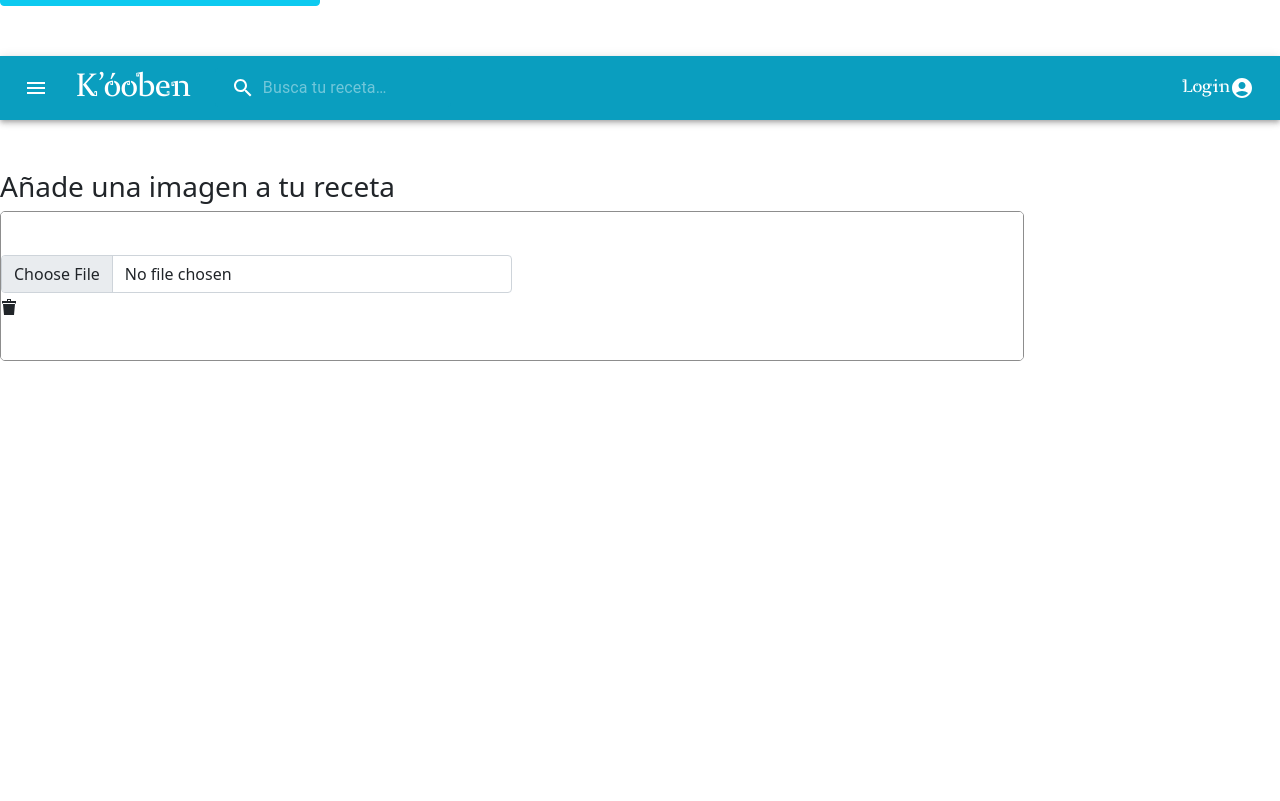
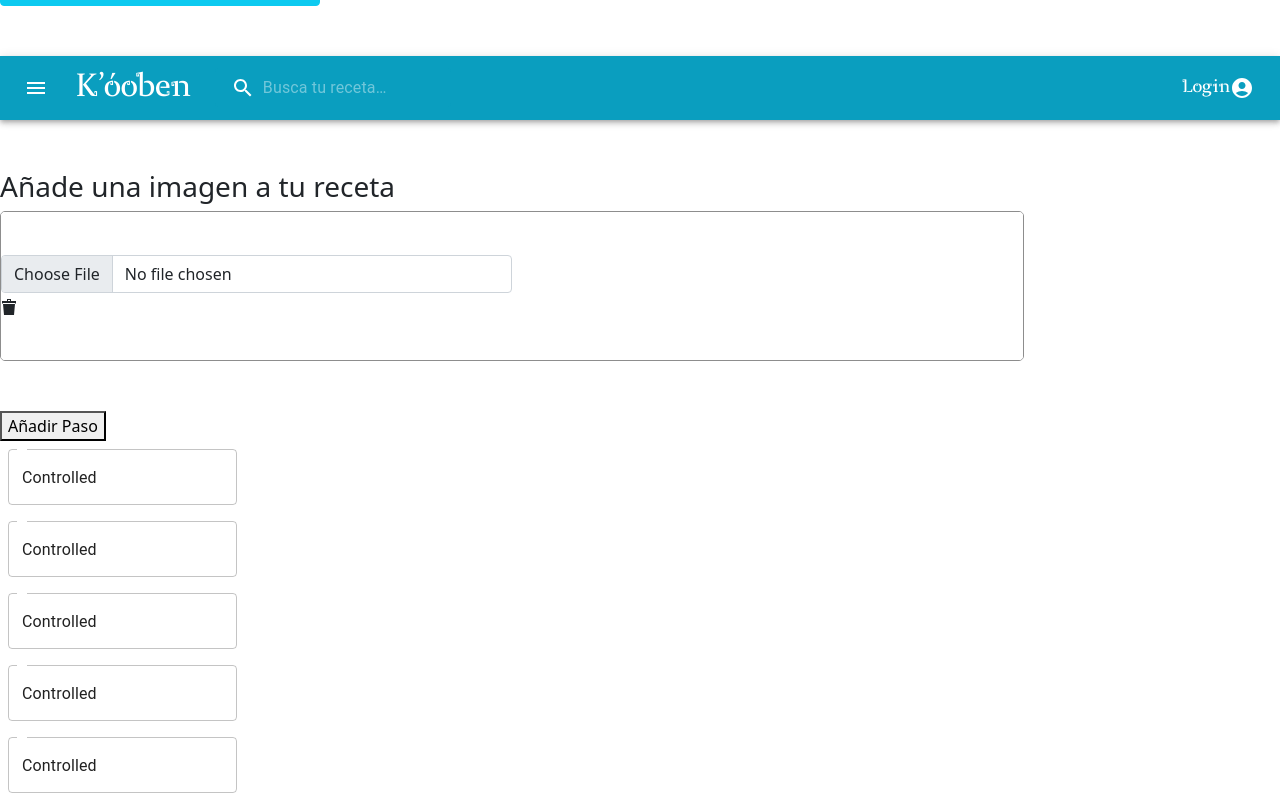
Before and after one commit to KoobenNutriapp/kooben-front, a React (Create React App) app: page / in a window 1280 px wide. Shown: the part 4133-4934 px from the top of the page. Before the commit the page ends 4544 px from the top, so only its background shows below. Built offline with nearby package versions, Linux system fonts and the light colour scheme.

Commit message:
add test array for rendering step inputs

```diff
--- a/src/App.js
+++ b/src/App.js
@@ -13,6 +13,7 @@ import UploadImage from './components/UploadImage';
 import TagsManager from './components/TagsManager';
 import Modals from './components/Modals';
 import MainSearchBar from './components/MainSearchBar';
+import MultilineTextFields from './components/StepsProcedureInputs';
 
 function App() {
 
@@ -314,6 +315,8 @@ function App() {
 
 <div className="tempDivider"></div>
 
+<MultilineTextFields />
+
     </div>
   );
 }
--- a/src/components/StepsProcedureInputs/index.js
+++ b/src/components/StepsProcedureInputs/index.js
@@ -1,41 +1,120 @@
-// import {useState} from 'react';
-import {Form, Label, Input, FormGroup} from 'reactstrap';
-import Buttons from '../../components/Buttons'
-import './StepsProcedureInputs.scss';
+// // import {useState} from 'react';
+// import {Form, Label, Input, FormGroup} from 'reactstrap';
+// import Buttons from '../../components/Buttons'
+// import './StepsProcedureInputs.scss';
 
-function ProcedureSteps(){
+import * as React from 'react';
+import {useState} from 'react'
+import Box from '@mui/material/Box';
+import TextField from '@mui/material/TextField';
+import Input from '@mui/material/Input'
+import Button from '@mui/material/Button'
+import IconButton from '@mui/material/IconButton'
+// import PhotoCamera from '@mui/material/PhotoCamera'
 
 
-    const testingHandler = (e) => {
-        console.log(e.target.value)
-    }
-    return(
-        <div>
+export default function MultilineTextFields() {
+  const [value, setValue] = useState('Controlled');
 
-            <Input
-            className='Input-Style'
-            id = 'CreateTitleInput'
-            name='CreateTitleInput'
-            placeholder='Dale el mejor título a tus creaciones'
-            type= 'textarea'
-            // onChange={(e)=> {setTitle(e.target.value)}}
-            />
+  const handleChange = (event) => {
+    setValue(event.target.value);
+  };
 
-            {/* <Buttons
-                    color = {$mayan-blue}
-                    children={'Agregar Paso'}
-                    size={'small'}
-                    callback={}/> */}
+  let testArray = [1, 2, 3, 4, 5];
 
-                    <Buttons
-                    color={$mayan-blue}
-                    children={'Añadir Paso'}
-                    size={small}
-                    callback={testingHandler}
-                    />
+  // const [steps, setSteps] = useState([]);
+  // // console.log(steps)
 
-        </div>
-    );
-};
+  // const addStep = () => {
+  //     setSteps(steps + 1)
+  //     console.log(steps)
+  //   };
 
-export default ProcedureSteps
+  //   React.useEffect(() => {
+  //     testArray.push(steps)
+  //     console.log(testArray)
+
+  //   }, [steps])
+
+  // console.log(steps);
+  // console.log(testArray);
+
+  return (
+    <div>
+
+    <button>Añadir Paso</button>
+
+  {    testArray.map(item => (
+
+      <Box
+      component="form"
+      sx={{
+        '& .MuiTextField-root': { m: 1, width: '25ch' },
+      }}
+      noValidate
+      autoComplete="off"
+    >
+      <div>
+        <TextField
+          id="outlined-multiline-flexible"
+          label=" "
+          multiline
+          maxRows={4}
+          value={value}
+          onChange={handleChange}
+        />
+
+      </div>
+    </Box>
+    ))}
+
+    </div>
+
+
+
+
+  );
+}
+
+
+
+
+
+
+
+// function ProcedureSteps(){
+
+
+//     const testingHandler = (e) => {
+//         console.log(e.target.value)
+//     }
+//     return(
+//         <div>
+
+//             <Input
+//             className='Input-Style'
+//             id = 'CreateTitleInput'
+//             name='CreateTitleInput'
+//             placeholder='Dale el mejor título a tus creaciones'
+//             type= 'textarea'
+//             // onChange={(e)=> {setTitle(e.target.value)}}
+//             />
+
+//             {/* <Buttons
+//                     color = {$mayan-blue}
+//                     children={'Agregar Paso'}
+//                     size={'small'}
+//                     callback={}/> */}
+
+//                     <Buttons
+//                     color={$mayan-blue}
+//                     children={'Añadir Paso'}
+//                     size={small}
+//                     callback={testingHandler}
+//                     />
+
+//         </div>
+//     );
+// };
+
+// export default MultilineTextFields
```
